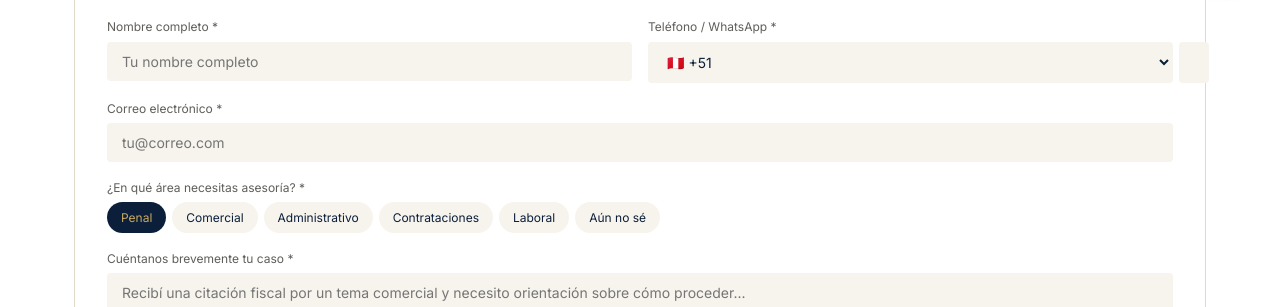
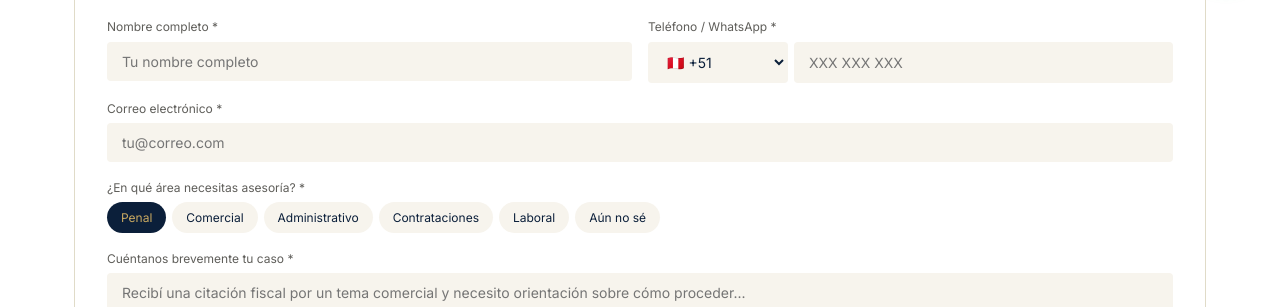
Before and after one commit to bryanmax9/EstudioJuridicoVaroliPracticas, a website: page pages/contacto/index.html in a window 1280 px wide. Shown: the part 793-1100 px from the top of the page. Drawn offline with nearby package versions, Linux system fonts and the light colour scheme.

Commit message:
arreglado el formulario responsiveness

```diff
--- a/assets/css/global.css
+++ b/assets/css/global.css
@@ -168,10 +168,10 @@ footer a:hover { color: var(--gold); }
 .chip.active, .chip:hover { background: var(--navy); color: var(--gold); }
 .form-footer { display: flex; justify-content: space-between; align-items: center; padding-top: 18px; border-top: 1px solid var(--gold-soft); margin-top: 8px; flex-wrap: wrap; gap: 12px; }
 .form-footer .privacy { font-size: 11px; color: var(--muted-2); }
-.phone-wrap { display: flex; gap: 6px; }
-.phone-country { width: 120px; flex-shrink: 0; padding: 10px 8px; background: var(--cream); border: 1px solid transparent; border-radius: 4px; font-family: var(--sans); font-size: 13px; color: var(--navy); cursor: pointer; }
+.phone-wrap { display: flex; gap: 6px; align-items: stretch; }
+.phone-country { flex: 0 0 140px; width: 140px; max-width: 140px; min-width: 0; padding: 10px 8px; background: var(--cream); border: 1px solid transparent; border-radius: 4px; font-family: var(--sans); font-size: 13px; color: var(--navy); cursor: pointer; }
 .phone-country:focus { outline: none; border-color: var(--gold); background: white; }
-.phone-num { flex: 1; }
+.phone-num { flex: 1 1 0; min-width: 0; }
 
 /* FORM STATES */
 .alert { position: fixed; top: 80px; left: 50%; transform: translateX(-50%); background: white; border-left: 4px solid var(--gold); padding: 14px 22px; border-radius: 6px; font-size: 14px; color: var(--navy); box-shadow: 0 4px 20px rgba(0,0,0,0.12); z-index: 300; opacity: 0; pointer-events: none; transition: opacity .3s; max-width: 480px; width: 90%; }
@@ -247,7 +247,7 @@ footer a:hover { color: var(--gold); }
   .grid-4col, .grid-2col { grid-template-columns: 1fr !important; }
   .featured-article, .story { grid-template-columns: 1fr; }
   .phone-wrap { flex-direction: column; }
-  .phone-country { width: 100%; }
+  .phone-country { flex: none; width: 100%; max-width: 100%; }
   section.block { padding: 50px 0; }
   .section-head h2 { font-size: 26px; }
   .service-hero-grid { flex-direction: column; }
```
